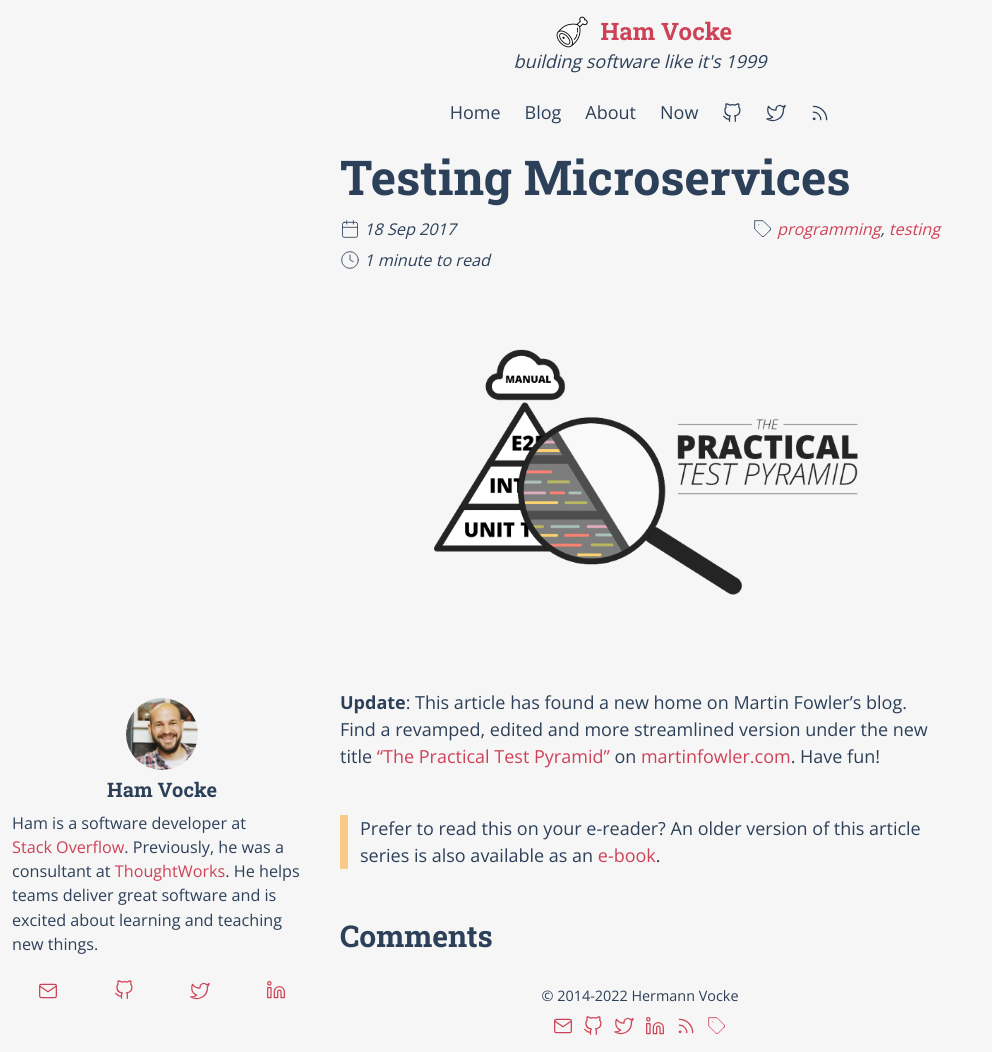
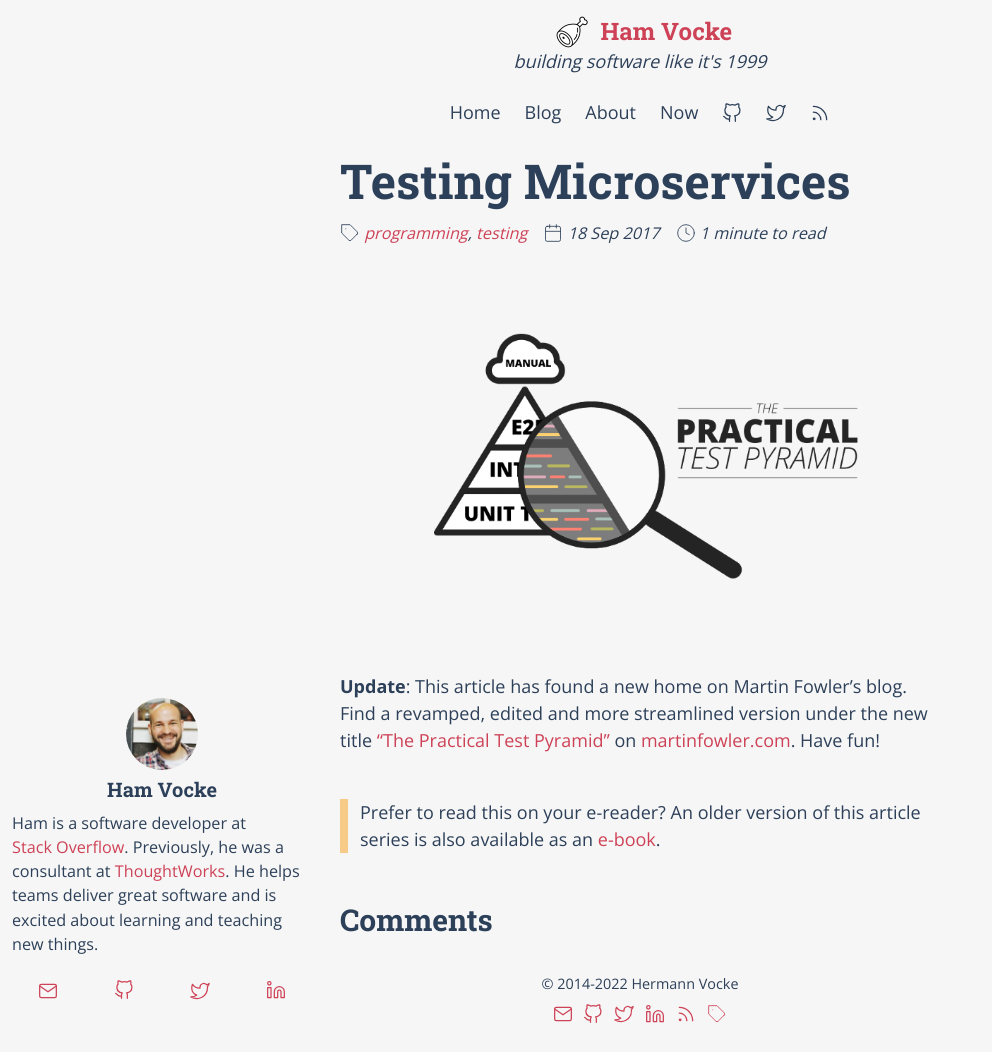
Before and after one commit to hamvocke/hamvocke.github.io, a Jekyll site: the page built from _posts/2017-09-18-testing-microservices.md, in a window 1280 px wide and 1052 px high. Shown: the whole window, without its empty margins (0-992 px from the left). Built offline with Jekyll 4.4.1, drawn with Linux system fonts in a browser that asks for light colours; comment, search, counter and statistics services are not loaded.

Commit message:
use flex layout for post meta info

```diff
--- a/_includes/reading_time.html
+++ b/_includes/reading_time.html
@@ -1,4 +1,4 @@
-<span class="reading-time" title="Estimated read time">
+<div class="reading-time" title="Estimated read time">
   {% include icon.html icon="clock" %}
   {% assign words = content | number_of_words %}
   {% if words < 360 %}
--- a/_layouts/post.html
+++ b/_layouts/post.html
@@ -18,7 +18,7 @@ layout: default
         <time datetime="{{ page.date | date_to_xmlschema }}" itemprop="datePublished">{{ page.date | date_to_string }}</time>
 
         {%- if page.modified_date -%}
-        | last update:
+        , updated:
           <time datetime="{{ page.modified_date | date_to_xmlschema }}" itemprop="dateModified">
             {{ page.modified_date | date_to_string }}
           </time>
--- a/assets/css/hamvocke.css
+++ b/assets/css/hamvocke.css
@@ -370,6 +370,8 @@ th {
 }
 
 .meta-info {
+    display: flex;
+    flex-flow: row wrap;
     font-weight: 400;
     font-style: italic;
     font-size: 0.9em;
@@ -377,13 +379,8 @@ th {
     margin-bottom: 2em;
 }
 
-.post-date {
-    margin-bottom: 0.7em;
-}
-
-.tags {
-    text-align: right;
-    float: right;
+.meta-info > div {
+    margin: 0 1em 0.7em 0;
 }
 
 .tags span::after {
```
Also changed, not shown: _posts/2015-11-03-remote-pair-programming-with-tmux.md (+1 -4 lines).
